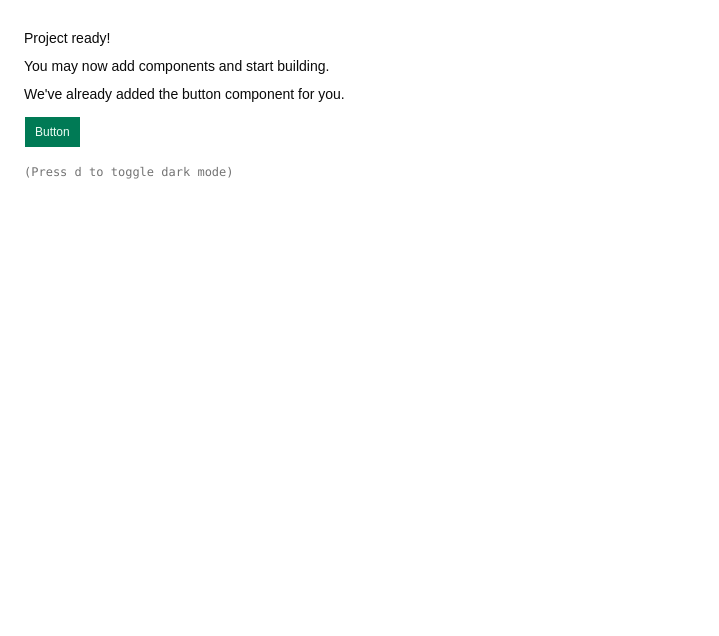
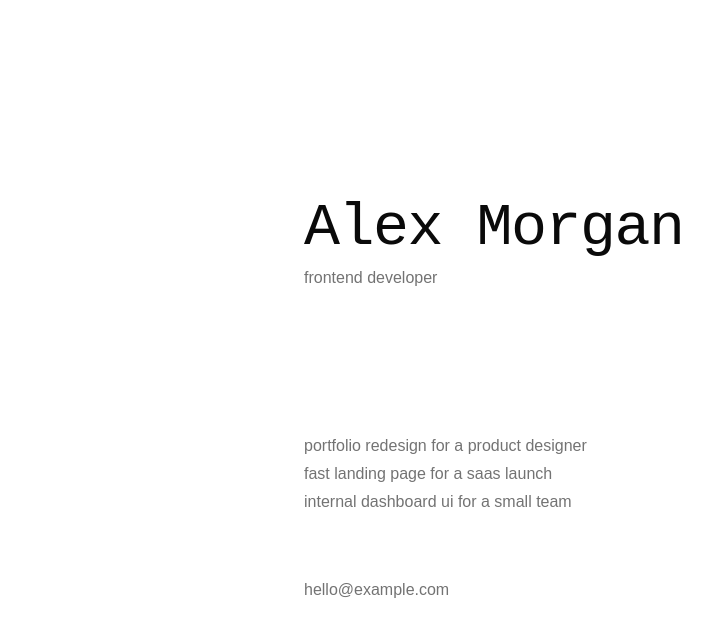
Before and after one commit to ImDarkly/portfolio, a React (Vite) app in the folder src/: page / in a window 1280 px wide. Shown: the top 636 px of the page, without its empty margins (0-719 px from the left). Built offline with nearby package versions, Linux system fonts and the light colour scheme.

Commit message:
Extract portfolio sections into reusable components

```diff
--- a/src/src/App.tsx
+++ b/src/src/App.tsx
@@ -1,20 +1,16 @@
-import { Button } from "@/components/ui/button"
+import { Contact } from "@/components/contact"
+import { Hero } from "@/components/hero"
+import { Projects } from "@/components/projects"
 
 export function App() {
   return (
-    <div className="flex min-h-svh p-6">
-      <div className="flex max-w-md min-w-0 flex-col gap-4 text-sm leading-loose">
-        <div>
-          <h1 className="font-medium">Project ready!</h1>
-          <p>You may now add components and start building.</p>
-          <p>We&apos;ve already added the button component for you.</p>
-          <Button className="mt-2">Button</Button>
-        </div>
-        <div className="font-mono text-xs text-muted-foreground">
-          (Press <kbd>d</kbd> to toggle dark mode)
-        </div>
+    <main className="flex min-h-svh items-center justify-center px-4 py-6 sm:px-6">
+      <div className="flex w-full max-w-2xl flex-col items-start justify-center gap-5 text-left">
+        <Hero />
+        <Projects />
+        <Contact />
       </div>
-    </div>
+    </main>
   )
 }
 
--- /dev/null
+++ b/src/src/components/contact.tsx
@@ -0,0 +1,11 @@
+import { Section } from "@/components/section"
+
+export function Contact() {
+  return (
+    <Section label="Contact">
+      <p className="lowercase text-sm text-muted-foreground sm:text-base">
+        hello@example.com
+      </p>
+    </Section>
+  )
+}
--- /dev/null
+++ b/src/src/components/hero.tsx
@@ -0,0 +1,17 @@
+export function Hero() {
+  return (
+    <section className="flex w-full flex-col items-start gap-2">
+      <h1 className="max-w-full break-words font-heading text-4xl font-medium leading-none tracking-tight text-foreground sm:text-6xl">
+        Alex Morgan
+      </h1>
+      <p className="lowercase text-sm text-muted-foreground sm:text-base">
+        frontend developer
+      </p>
+      <p className="lowercase max-w-prose font-sans text-sm leading-6 text-white sm:text-base">
+        I build clean, responsive interfaces with a focus on clarity, speed,
+        and a calm visual rhythm. Right now I&apos;m shaping simple portfolio
+        experiences that feel direct, readable, and easy to scan.
+      </p>
+    </section>
+  )
+}
--- /dev/null
+++ b/src/src/components/projects.tsx
@@ -0,0 +1,19 @@
+import { Section } from "@/components/section"
+
+const projects = [
+  "Portfolio redesign for a product designer",
+  "Fast landing page for a SaaS launch",
+  "Internal dashboard UI for a small team",
+]
+
+export function Projects() {
+  return (
+    <Section label="Projects">
+      <ul className="grid gap-1 lowercase text-sm text-muted-foreground sm:text-base">
+        {projects.map((project) => (
+          <li key={project}>{project}</li>
+        ))}
+      </ul>
+    </Section>
+  )
+}
--- /dev/null
+++ b/src/src/components/section.tsx
@@ -0,0 +1,17 @@
+import type { ReactNode } from "react"
+
+type SectionProps = {
+  label: string
+  children: ReactNode
+}
+
+export function Section({ label, children }: SectionProps) {
+  return (
+    <section className="flex w-full flex-col items-start gap-2">
+      <h2 className="lowercase text-2xl font-medium text-white sm:text-3xl">
+        {label}
+      </h2>
+      <div className="w-full">{children}</div>
+    </section>
+  )
+}
```
